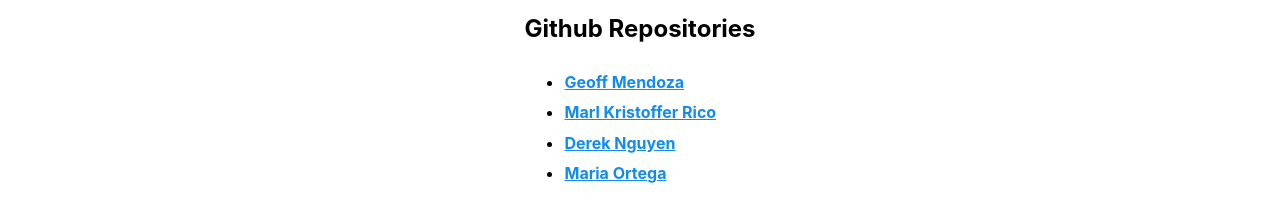
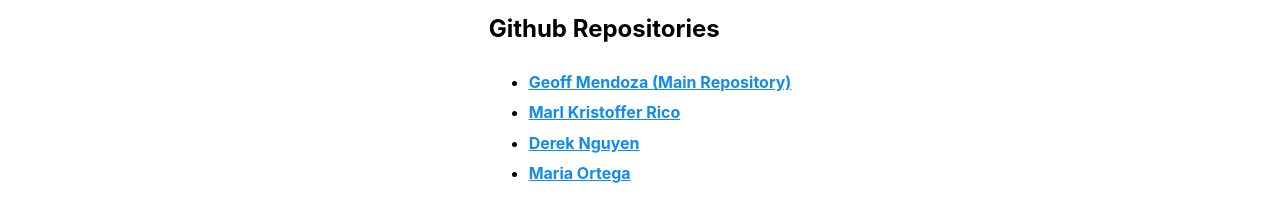
Before and after one commit to mrmarlrico/cpsc349proj1group11, an Eleventy site: page about.html in a window 1280 px wide. Shown: the part 760-982 px from the top of the page. Built offline with nearby package versions, Linux system fonts and the light colour scheme; Eleventy itself is replaced by a stand-in of ours; files that its build step writes are made by us from their sources.

Commit message:
added comment

```diff
--- a/about.html
+++ b/about.html
@@ -31,7 +31,7 @@
     <ul>
       <li>
         <a href="https://github.com/gmendzy/cpsc349proj1group11"
-          >Geoff Mendoza</a
+          >Geoff Mendoza (Main Repository)</a
         >
       </li>
       <li>
```
